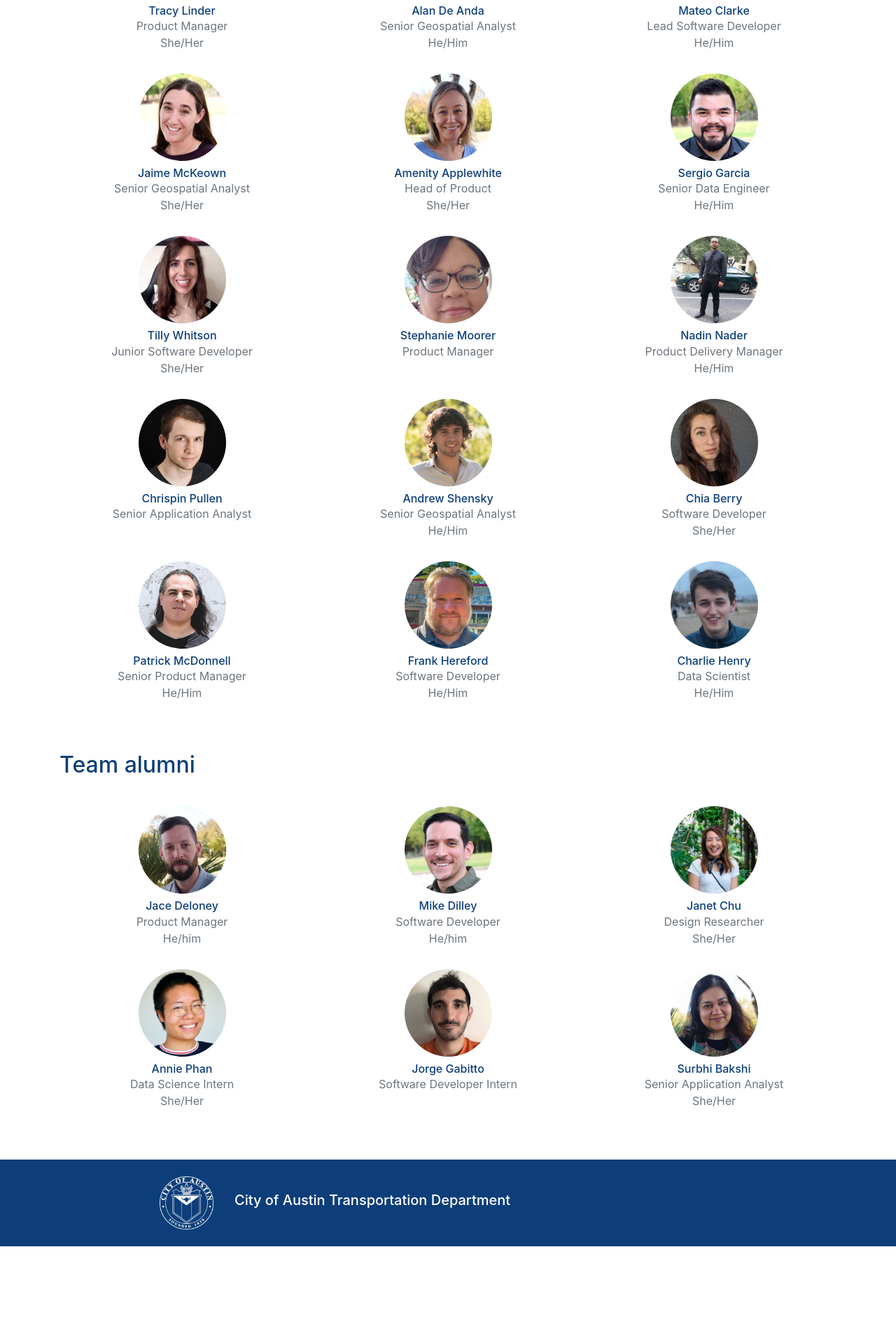
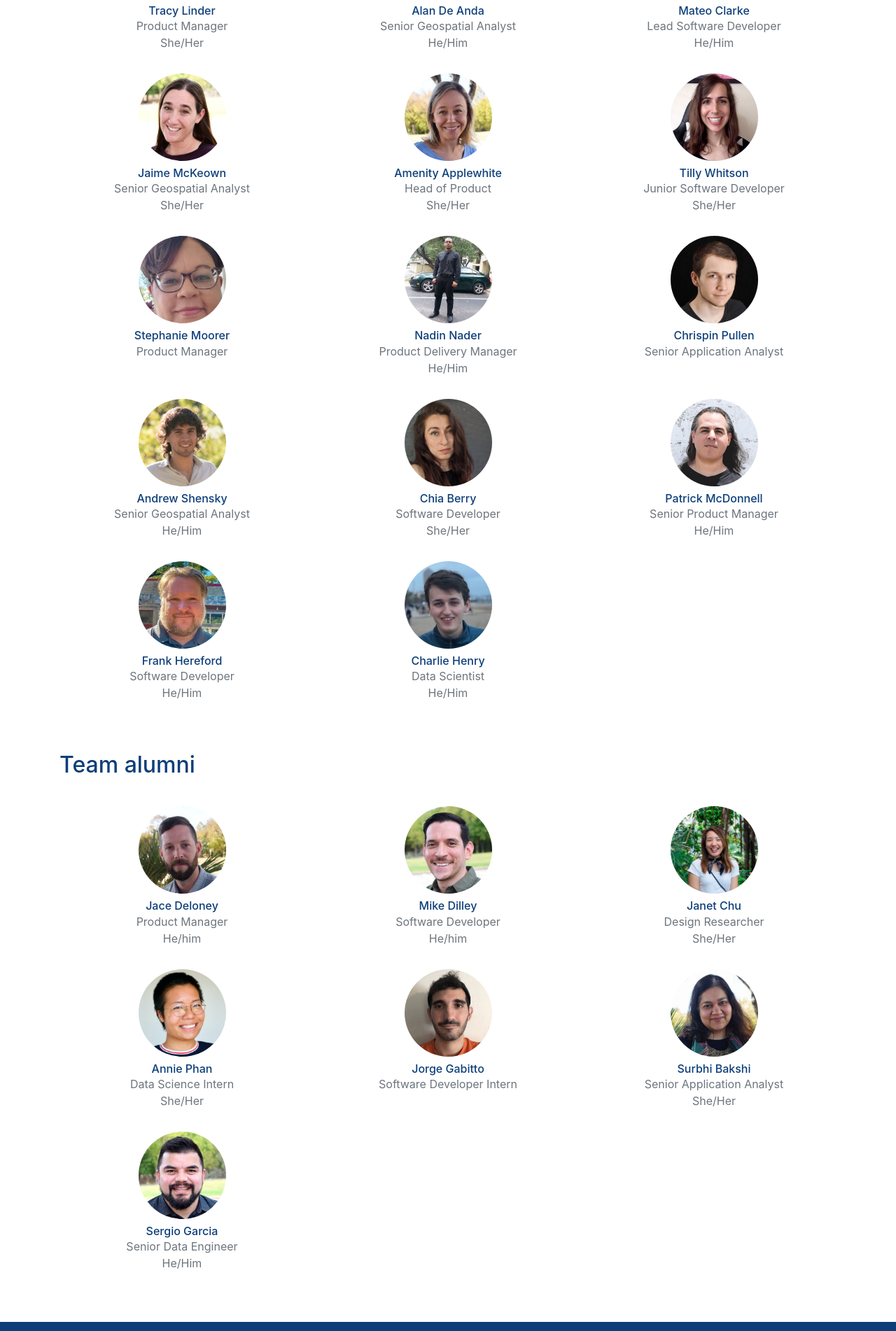
Before and after one commit to cityofaustin/atd-product, a Next.js app: page /about in a window 1280 px wide. Shown: the part 1338-3240 px from the top of the page at 70% size. Before the commit the page ends 3119 px from the top, so only its background shows below. Built offline with nearby package versions, Linux system fonts and the light colour scheme; no server answers.

Commit message:
Move SG to Alumni

```diff
--- a/pages/about/index.js
+++ b/pages/about/index.js
@@ -53,12 +53,6 @@ const TEAM_MEMBERS = [
     pronouns: "She/Her",
     title: "Head of Product",
     src: "assets/headshots/amenity_applewhite.jpeg",
-  },
-  {
-    name: "Sergio Garcia",
-    title: "Senior Data Engineer",
-    pronouns: "He/Him",
-    src: "assets/headshots/sergio_garcia.jpeg",
   },
   {
     name: "Tilly Whitson",
@@ -152,6 +146,12 @@ const TEAM_MEMBER_ALUMNI = [
     title: "Senior Application Analyst",
     pronouns: "She/Her",
     src: "assets/headshots/surbhi_bakshi.jpeg",
+  },
+  {
+    name: "Sergio Garcia",
+    title: "Senior Data Engineer",
+    pronouns: "He/Him",
+    src: "assets/headshots/sergio_garcia.jpeg",
   },
 ];
 
```
